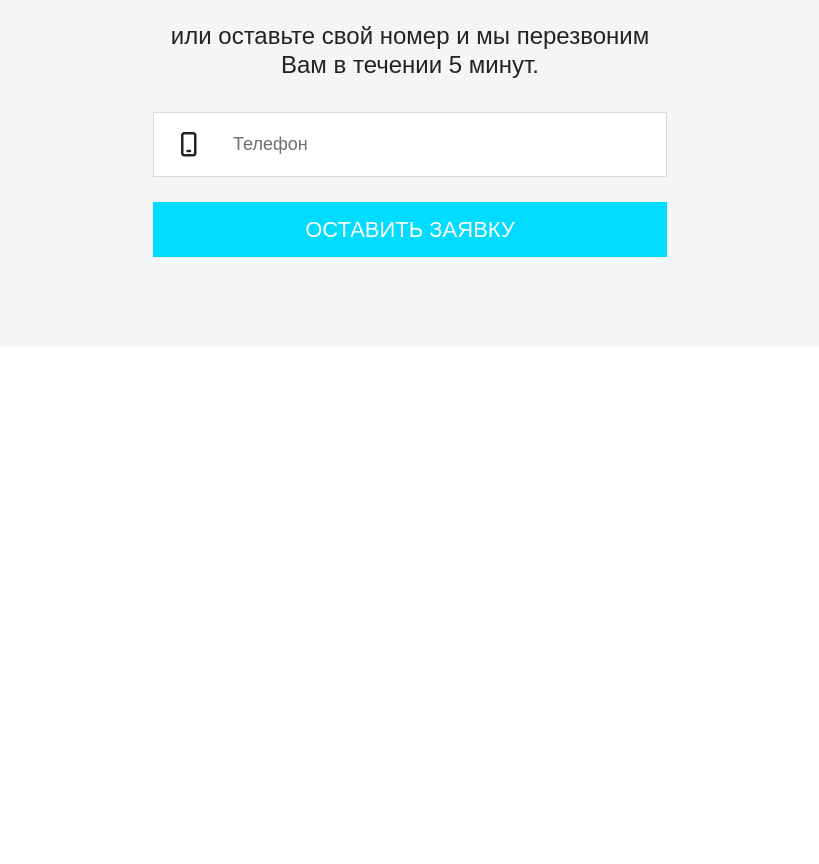
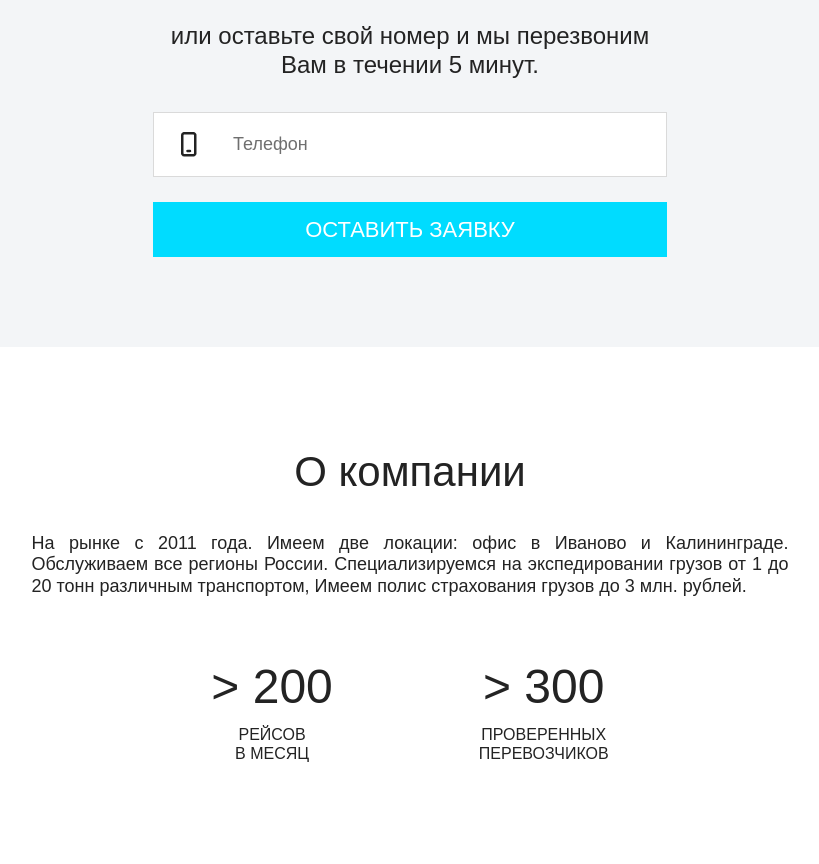
Before and after one commit to AlinaNiko/translife, a website: page src/index.html in a window 1280 px wide. Shown: the part 3219-4083 px from the top of the page, without its empty margins (230-1049 px from the left). Before the commit the page ends 3566 px from the top, so only its background shows below. Drawn offline with nearby package versions, Linux system fonts and the light colour scheme; files that its build step writes are made by us from their sources; a web font is replaced by a local one.

Commit message:
Добавлен блок о компании

```diff
--- a/src/index.html
+++ b/src/index.html
@@ -8,6 +8,7 @@
       <include src="src/markup/transport.html"></include>
       <include src="src/markup/questions.html"></include>
       <include src="src/markup/managers.html"></include>
+      <include src="src/markup/about.html"></include>
 
     </main>
     <include src="src/markup/main-footer.html"></include>
--- /dev/null
+++ b/src/markup/about.html
@@ -0,0 +1,12 @@
+<section class="main-content__about about">
+    <h2 class="about__title">О компании</h2>
+    <p class="about__paragraph">На рынке с 2011&nbsp;года. Имеем две локации: офис в Иваново и&nbsp;Калининграде. Обслуживаем все регионы России. Специализируемся на экспедировании грузов от 1 до 20 тонн различным транспортом, Имеем полис страхования грузов до 3&nbsp;млн.&nbsp;рублей.</p>
+    <ul class="about__list">
+      <li class="about__item">
+        <p class="about__item-text">&gt; 200 <span class="about__item-text--small">рейсов <br> в месяц</span> </p>
+      </li>
+      <li class="about__item">
+          <p class="about__item-text">&gt; 300 <span class="about__item-text--small">проверенных <br> перевозчиков</span> </p>
+      </li>
+    </ul>
+</section>
--- a/src/style.scss
+++ b/src/style.scss
@@ -12,4 +12,6 @@
 @import 'styles/blocks/transport';
 @import 'styles/blocks/questions';
 @import 'styles/blocks/managers';
+@import 'styles/blocks/about';
+
 @import 'styles/blocks/_main-footer.scss';
--- /dev/null
+++ b/src/styles/blocks/_about.scss
@@ -0,0 +1,73 @@
+@import '../helpers/variables';
+@import '../helpers/mixins';
+
+
+.about {
+  max-width: 797px;
+  padding: 100px 20px;
+  margin: 0 auto;
+  @include breakpoint (sm) {
+    padding: 70px 20px;
+  }
+}
+
+.about__title {
+  width: 100%;
+  font-weight: 400;
+  font-size: 42px;
+  text-align: center;
+  @include breakpoint (md) {
+    font-size: 32px;
+  }
+}
+
+.about__paragraph {
+  width: 100%;
+  margin-top: 35px;
+  font-size: 18px;
+  text-align: justify;
+  @include breakpoint (md) {
+    font-size: 16px;
+  }
+}
+
+.about__list {
+  display: flex;
+  justify-content: center;
+  margin-top: 60px;
+  @include breakpoint (sm) {
+    margin-top: 30px;
+  }
+  @media (max-width: 370px) {
+    flex-direction: column;
+  }
+}
+
+.about__item:first-of-type {
+  margin-right: 146px;
+  @include breakpoint (sm) {
+    margin-right: 70px;
+  }
+  @media (max-width: 370px) {
+    margin-right: 0;
+    margin-bottom: 30px;
+  }
+}
+
+.about__item-text {
+  font-size: 48px;
+  text-align: center;
+  @include breakpoint (md) {
+    font-size: 32px;
+  }
+}
+
+.about__item-text--small {
+  display: block;
+  margin-top: 10px;
+  font-size: 16px;
+  text-transform: uppercase;
+  @include breakpoint (md) {
+    font-size: 14px;
+  }
+}
```
